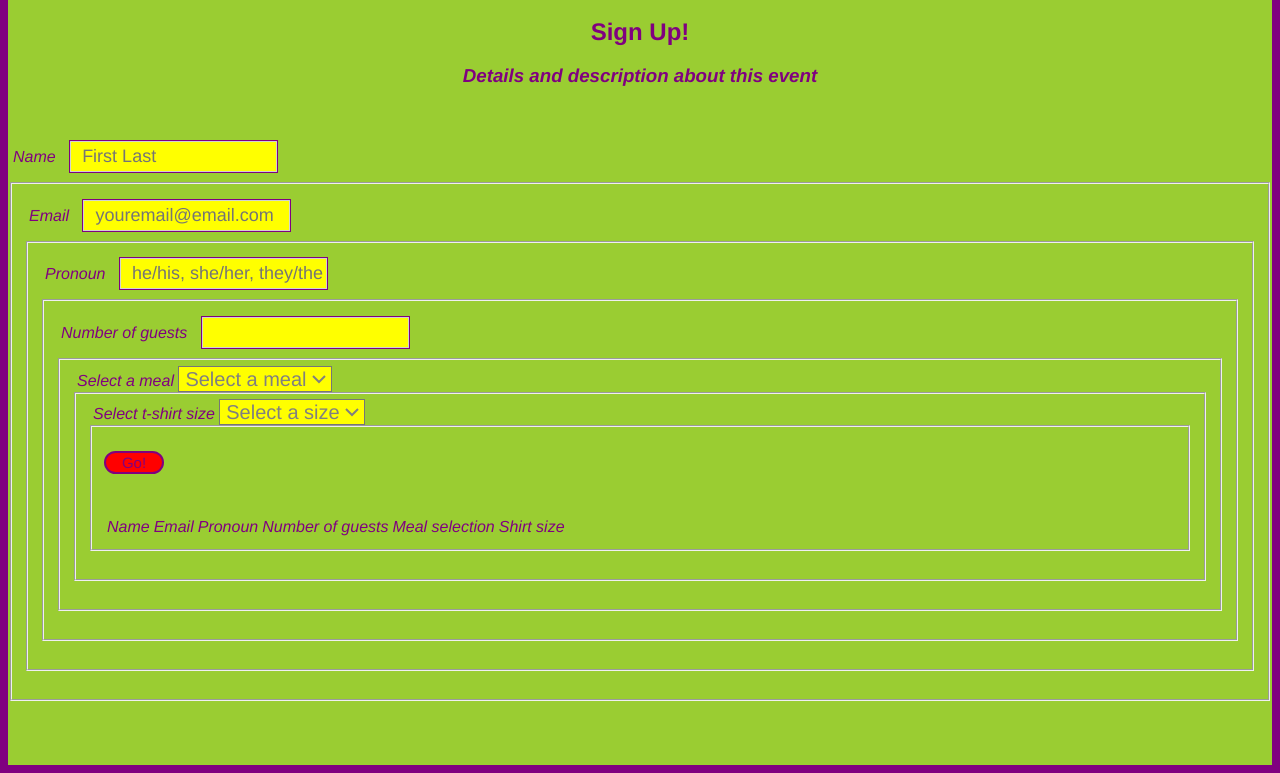
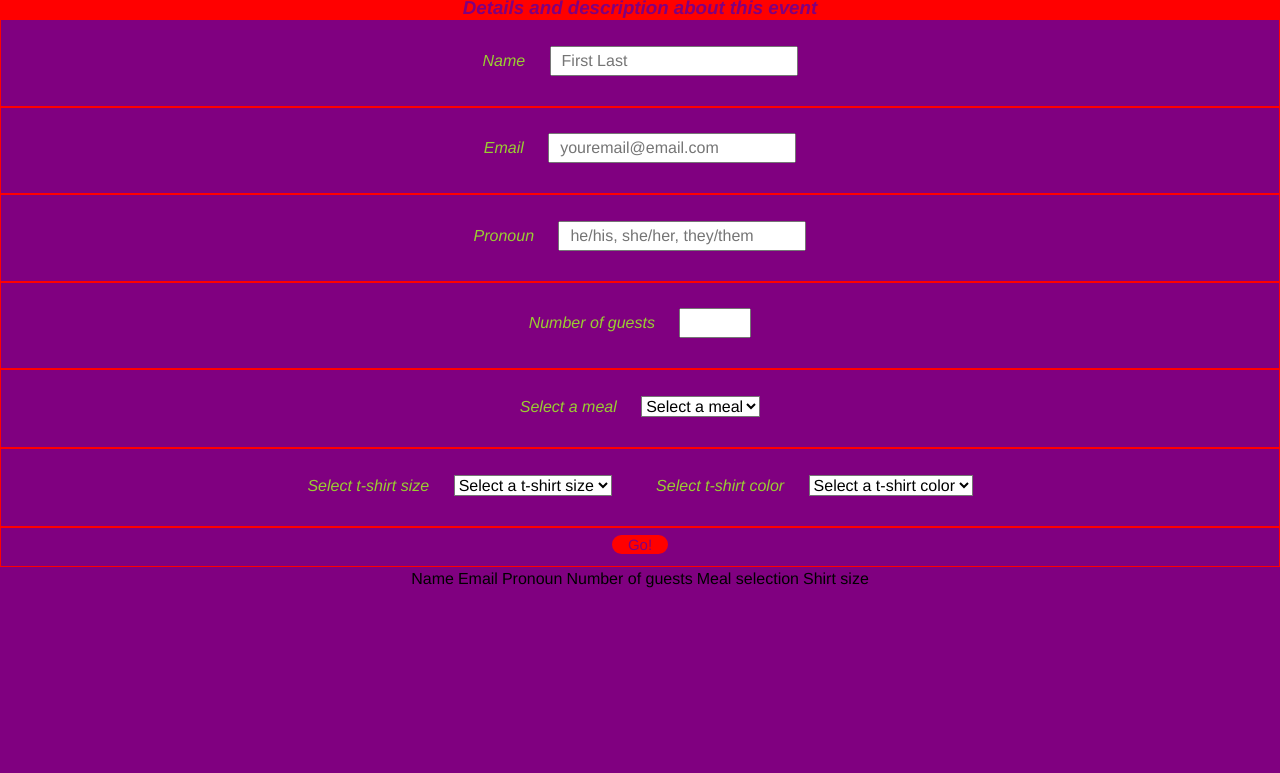
Before and after one commit to caripizza/lab-08-event-registration, a plain HTML site: page index.html in a window 1280 px wide. Shown: the part 128-901 px from the top of the page. After the commit the page ends 800 px from the top, so only its background shows below. Drawn offline with Linux system fonts and the light colour scheme.

Commit message:
added center aligned content and table display beneath

```diff
--- a/css/registration-form.css
+++ b/css/registration-form.css
@@ -1,24 +1,39 @@
 
+form {
+    text-align: center;
+}
 input {
-    margin: 10px;
+    margin: 20px;
     height: 1.5em;
-    font-size: 18px;
-    background-color: yellow;
+    font-size: 16px;
     text-indent: .5em;
-    outline: 1px solid purple;
-    border: 1px solid lightgray;
+    width: 15em;
+}
+
+input[type=number] {
+    width: 4em;
+}
+
+fieldset {
+    border: .5px solid red;
+    padding: 15px auto;
+    display: table-row;
 }
 
 label {
-    color: purple;
+    color: yellowgreen;
     font-style: italic;
-    margin: 5px;
+    font-weight: 100;
+    text-align: left;
+    margin-left: 20px;
 }
 
 select {
-    zoom: 1.5;
-    background-color: yellow;
-    color: gray;
+    /* zoom: 1.5; */
+    margin: 20px;
+    zoom: 1em;
+    font-size: 16px;
+    background-color: white;
 }
 
 button {
@@ -26,10 +41,8 @@ button {
     width: 4em;
     font-size: 15px;
     color: purple;
-    margin-top: 3px;
     border: 2px solid purple;
     background-color: red;
-    justify-content: center;
 }
 
 button:hover {
--- a/css/styles.css
+++ b/css/styles.css
@@ -1,13 +1,12 @@
 * {
     font-family: Helvetica, sans-serif;
-    /* box-sizing: border-box; */
-    /* margin: 0px auto; */
+    margin: 0px auto;
 }
 
 /* ----------- Body > Header styles ----------- */
 body {
     background-color: purple;
-    align-content: center;
+    margin: 3em auto;
 }
 
 header {
@@ -31,11 +30,12 @@ h2 {
 
 main {
     background-color: purple;
+    width: 100%;
 }
 
 div {
-    padding: 15px 0px 25px 0px;
-    background-color: yellowgreen;
+    padding: 15px auto;
+    background-color: red;
 }
 
 h3 {
@@ -45,20 +45,5 @@ h3 {
 }
 
 p {
-    color: purple;
+    color: yellowgreen;
 }
-
-section {
-    background-color: yellowgreen;
-    /* display: flex; */
-    width: 100%;
-    /* flex-direction: row; */
-    /* padding: 10px; */
-    /* flex-flow: wrap; */
-}
-
-footer {
-    display: flex;
-    padding: 2em;
-    background-color: yellowgreen;
-}
--- a/index.html
+++ b/index.html
@@ -19,40 +19,47 @@
         </div>
         <section id="event-form-section">
             <form id="event-form">
+                <fieldset>
                 <label>
                 Name
-                    <input type="text" name="name" id="name" placeholder="First Last" required>
+                    <input type="text" name="name" id="name" width="5px" placeholder="First Last" required>
                 </label>
+                </fieldset>
                 <fieldset>
                 <label>
                     Email
                     <input type="email" name="email" id="email" placeholder="youremail@email.com" required>
+                </label>
+                </fieldset>
                 <fieldset>
-                </label>
                 <label>
                     Pronoun
                     <input type="text" name="pronoun" id="pronoun" placeholder="he/his, she/her, they/them" required>
+                </label>
+                </fieldset>
                 <fieldset>
-                </label>
                 <label>
                     Number of guests
                     <input type="number" name="guests" min="1" pattern="[-+]?[0-9]" id="number-of-guests" required>
+                </label>
+                </fieldset>
                 <fieldset>
-                </label>
                 <label>
                     Select a meal
+                </label>
                 <select id="meal-selection" name="meal" required>
                     <option disabled selected>Select a meal</option>
                     <option value="pizza">Pizza</option>
                     <option value="burger">Burger</option>
                     <option value="tacos">Tacos</option>
                 </select>
+                </fieldset>
                 <fieldset>
-                </label>
                     <label>
                         Select t-shirt size
+                    </label>
                     <select id="shirt-size" required name="shirt">
-                        <option disabled selected>Select a size</option>
+                        <option disabled selected>Select a t-shirt size</option>
                             <optgroup label="Youth">
                                 <option value="youth-small">Small</option>
                                 <option value="youth-medium">Medium</option>
@@ -64,11 +71,20 @@
                                 <option value="adult-large">Large</option>
                             </optgroup>
                     </select>
+                    <label>
+                        Select t-shirt color
+                    </label>
+                    <select id="shirt-color" name="shirt-color" required>
+                            <option disabled selected>Select a t-shirt color</option>
+                            <option value="pizza">Red</option>
+                            <option value="burger">Green</option>
+                            <option value="tacos">Blue</option>
+                    </select>
+                </fieldset>
                         <fieldset>
-                </label>
-                <div id="div-submit-button">
                         <button id="submit-button">Go!</button>
-                </div>
+                        </fieldset>
+                    <section id="sect-submit-button">
                         <p id="submit-message-response"></p>
                         <table id="form-submission-table">
                             <thead>
@@ -82,11 +98,10 @@
                                 </tr>
                             </thead>
                         </table>
+                </section>
             </form>
         </section>
     </main>
-    <footer>
-    </footer>
     <script src="js/app.js" type="module"></script>
 </body>
 </html>
```
Lines whose indentation alone changed are shown as unchanged.
